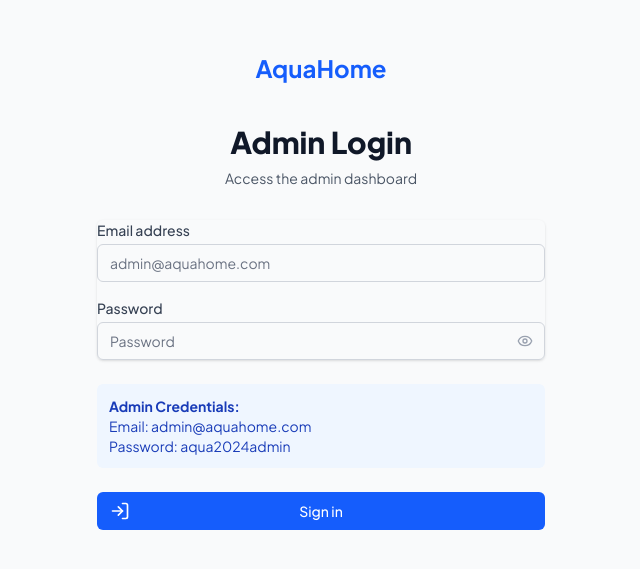
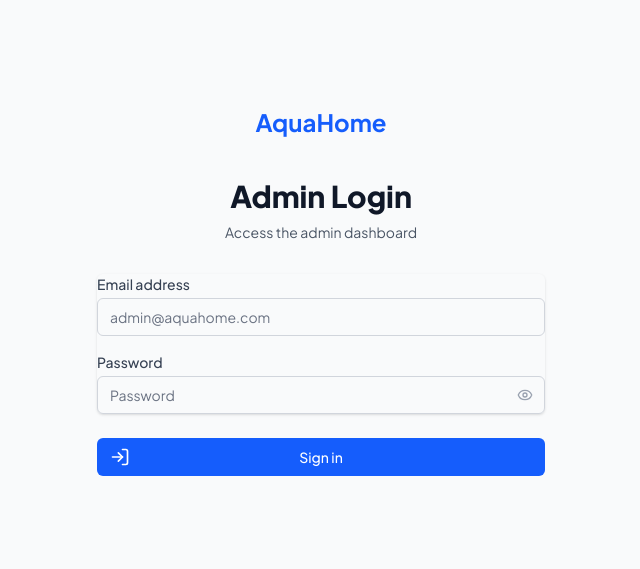
Before and after one commit to saicherry93479/AquaHome_Website, a React (Vite) app: page /admin/login in a window 1280 px wide. Shown: the part 109-678 px from the top of the page, without its empty margins (319-959 px from the left). Built offline with nearby package versions, Linux system fonts and the light colour scheme; no server answers; the database is empty.

Commit message:
redirecting

```diff
--- a/src/components/admin/AdminLogin.tsx
+++ b/src/components/admin/AdminLogin.tsx
@@ -21,6 +21,7 @@ const AdminLogin: React.FC = () => {
       if (!success) {
         setError('Invalid email or password');
       }
+      window.location.href='/admin'
     } catch (err) {
       setError('Login failed. Please try again.');
     } finally {
@@ -99,13 +100,13 @@ const AdminLogin: React.FC = () => {
             </div>
           )}
 
-          <div className="bg-blue-50 p-3 rounded-md">
+          {/* <div className="bg-blue-50 p-3 rounded-md">
             <p className="text-sm text-blue-800">
               <strong>Admin Credentials:</strong><br />
               Email: admin@aquahome.com<br />
               Password: aqua2024admin
             </p>
-          </div>
+          </div> */}
 
           <div>
             <button
```
